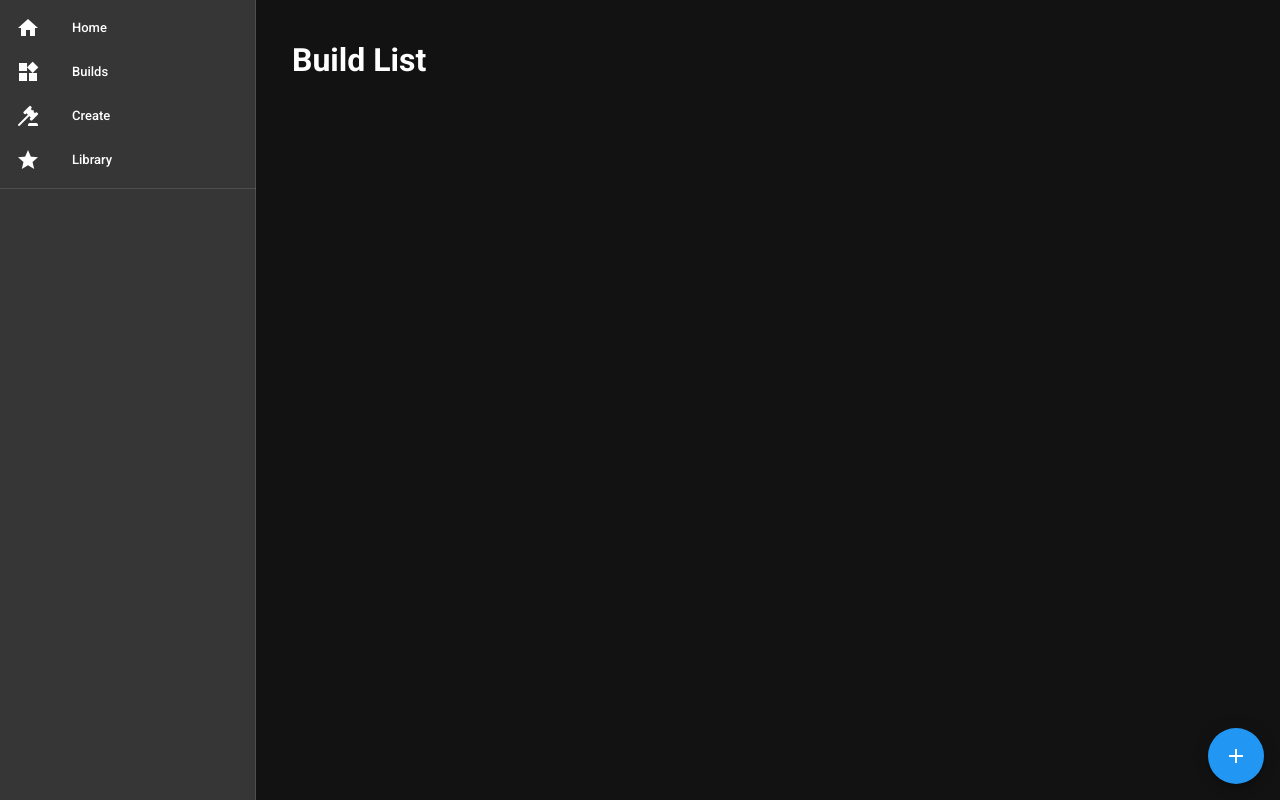
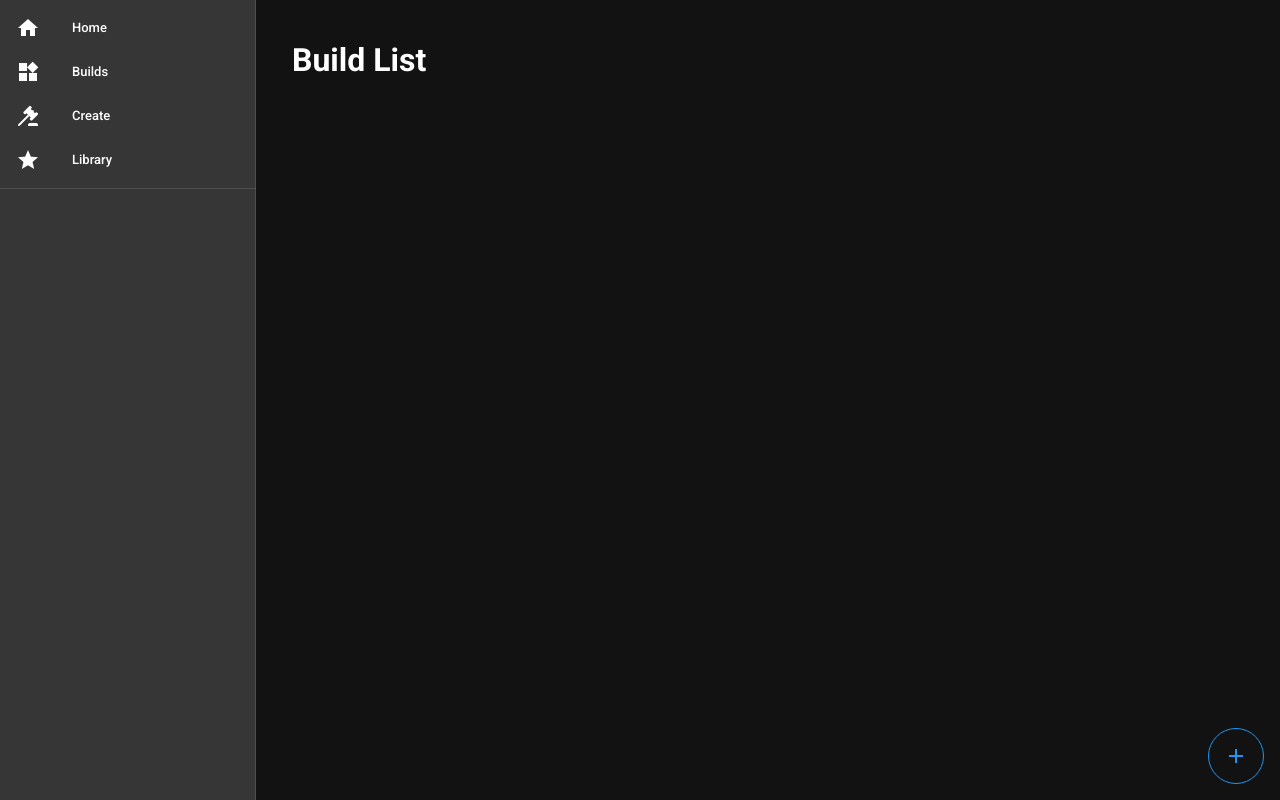
Before and after one commit to Betadinho/sc2hub, a Vue app: page /#/builds in a window 1280 px wide. Built offline with nearby package versions, Linux system fonts and the light colour scheme.

Commit message:
visual changes

```diff
--- a/src/views/Builds.vue
+++ b/src/views/Builds.vue
@@ -7,10 +7,11 @@
         </v-container>
         <v-btn
             fixed
-            dark
-            fab
             bottom
             right
+            dark
+            outlined
+            fab
             color="primary"
             @click='createTestData'
         >
--- a/src/views/Create.vue
+++ b/src/views/Create.vue
@@ -176,6 +176,7 @@
                 fixed
                 dark
                 fab
+                outlined
                 bottom
                 right
                 color="primary"
```
